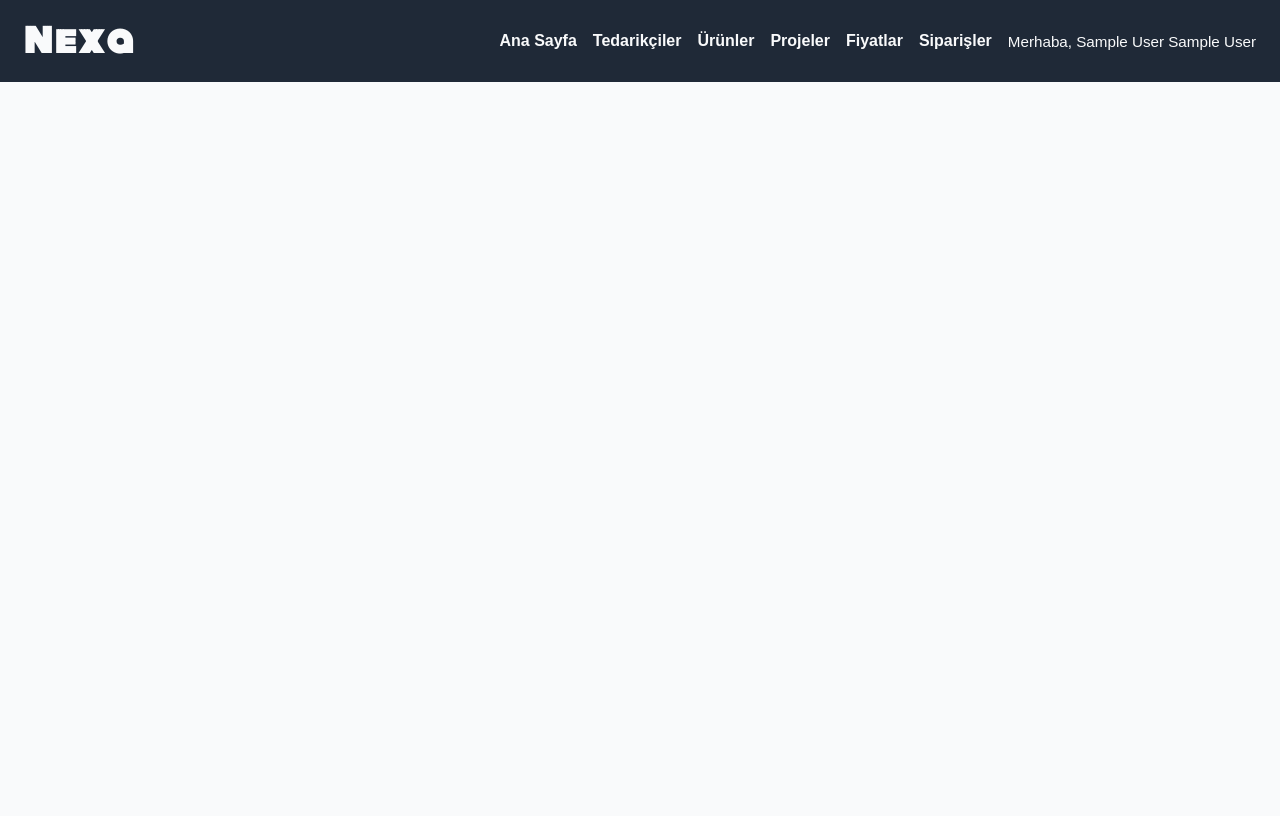
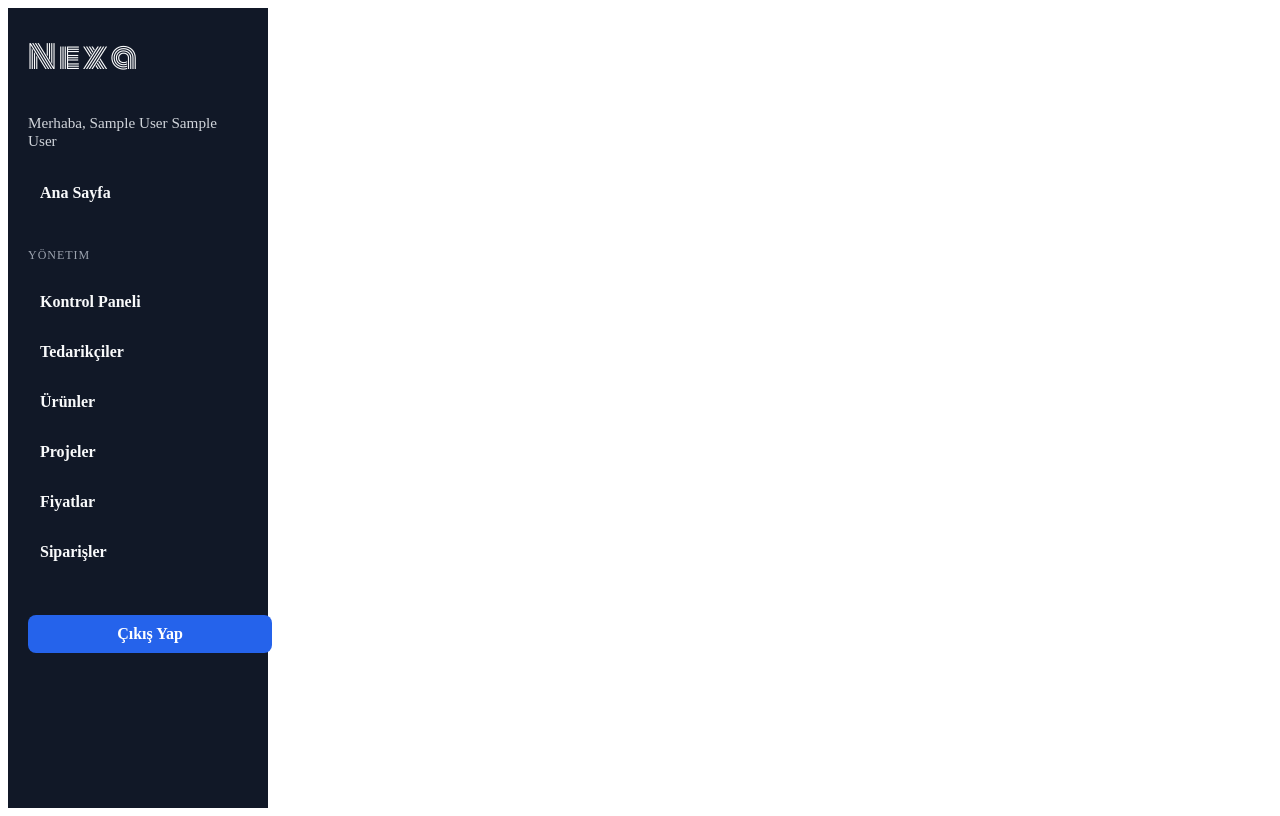
Before and after one commit to hakanicellioglu/nexa, a PHP site: page /sidebar.php in a window 1280 px wide. Before the commit the page ends 82 px from the top, so only its background shows below. Run offline with PHP 8.4, Linux system fonts and the light colour scheme; the visitor is signed in with stand-in values (Sample User, id 1).

Commit message:
Revise sidebar layout

```diff
--- a/sidebar.php
+++ b/sidebar.php
@@ -15,6 +15,7 @@ $publicLinks = [
 ];
 
 $authenticatedLinks = [
+    ['href' => 'dashboard.php', 'label' => 'Kontrol Paneli'],
     ['href' => 'suppliers.php', 'label' => 'Tedarikçiler'],
     ['href' => 'products.php', 'label' => 'Ürünler'],
     ['href' => 'projects.php', 'label' => 'Projeler'],
@@ -26,57 +27,134 @@ $guestLinks = [
     ['href' => 'login.php', 'label' => 'Giriş Yap'],
     ['href' => 'register.php', 'label' => 'Kayıt Ol'],
 ];
+
+$currentPage = basename($_SERVER['PHP_SELF'] ?? '');
+
+if (! defined('NEXA_MONOTON_FONT_LOADED')) {
+    include __DIR__ . '/fonts/monoton.php';
+    define('NEXA_MONOTON_FONT_LOADED', true);
+}
 ?>
-<!DOCTYPE html>
-<html lang="tr">
-<head>
-    <meta charset="UTF-8">
-    <meta name="viewport" content="width=device-width, initial-scale=1.0">
-    <title><?php echo htmlspecialchars($pageTitle, ENT_QUOTES, 'UTF-8'); ?></title>
-    <?php include __DIR__ . '/fonts/monoton.php'; ?>
+
 <style>
-        body { font-family: Arial, sans-serif; margin: 0; background: #f9fafb; color: #111827; }
-        header { background: #1f2937; color: #f9fafb; padding: 16px 24px; display: flex; align-items: center; justify-content: space-between; gap: 24px; }
-        header h1 { margin: 0; font-size: 1.5rem; white-space: nowrap; }
-        .brand-title { font-family: 'Monoton', cursive; font-size: 2rem; letter-spacing: 0.08em; }
-        .header-actions { display: flex; align-items: center; gap: 16px; }
-        nav { display: flex; gap: 16px; flex-wrap: wrap; }
-        nav a { color: #f9fafb; text-decoration: none; font-weight: 600; }
-        nav a:hover { text-decoration: underline; }
-        .user-info { font-size: 0.95rem; white-space: nowrap; }
-        main { padding: 32px 24px; max-width: 960px; margin: 0 auto; }
-        a.button { display: inline-block; margin-top: 16px; padding: 10px 18px; background: #2563eb; color: #fff; text-decoration: none; border-radius: 6px; transition: background 0.2s ease; }
-        a.button:hover { background: #1d4ed8; }
-        .card { background: #fff; border-radius: 8px; padding: 24px; box-shadow: 0 10px 25px rgba(15, 23, 42, 0.08); }
+    .sidebar {
+        width: 260px;
+        min-height: 100vh;
+        background: #111827;
+        color: #f9fafb;
+        display: flex;
+        flex-direction: column;
+        padding: 24px 20px;
+        box-sizing: border-box;
+    }
+
+    .sidebar .brand-title {
+        font-family: 'Monoton', cursive;
+        font-size: 2rem;
+        letter-spacing: 0.08em;
+        margin-bottom: 32px;
+    }
+
+    .sidebar .user-info {
+        font-size: 0.95rem;
+        margin-bottom: 24px;
+        color: #d1d5db;
+    }
+
+    .sidebar nav {
+        flex: 1;
+        display: flex;
+        flex-direction: column;
+        gap: 12px;
+    }
+
+    .sidebar nav .nav-section-title {
+        font-size: 0.75rem;
+        text-transform: uppercase;
+        letter-spacing: 0.08em;
+        color: #9ca3af;
+        margin-top: 24px;
+        margin-bottom: 8px;
+    }
+
+    .sidebar nav a {
+        color: #f9fafb;
+        text-decoration: none;
+        padding: 10px 12px;
+        border-radius: 8px;
+        font-weight: 600;
+        display: block;
+        transition: background 0.2s ease, color 0.2s ease;
+    }
+
+    .sidebar nav a:hover {
+        background: rgba(59, 130, 246, 0.25);
+    }
+
+    .sidebar nav a.active {
+        background: #2563eb;
+    }
+
+    .sidebar .auth-actions {
+        margin-top: 32px;
+    }
+
+    .sidebar .auth-actions a {
+        display: inline-flex;
+        align-items: center;
+        justify-content: center;
+        width: 100%;
+        padding: 10px 12px;
+        background: #2563eb;
+        border-radius: 8px;
+        color: #fff;
+        text-decoration: none;
+        font-weight: 600;
+        transition: background 0.2s ease;
+    }
+
+    .sidebar .auth-actions a:hover {
+        background: #1d4ed8;
+    }
 </style>
-</head>
-<body>
-    <header>
-        <h1 class="brand-title">Nexa</h1>
-        <div class="header-actions">
+
+<aside class="sidebar">
+    <div class="brand-title">Nexa</div>
+
+    <?php if ($userFullName !== '') : ?>
+        <div class="user-info">Merhaba, <?php echo htmlspecialchars($userFullName, ENT_QUOTES, 'UTF-8'); ?></div>
+    <?php endif; ?>
+
     <nav>
-                <?php foreach ($publicLinks as $link) : ?>
-                    <a href="<?php echo htmlspecialchars($link['href'], ENT_QUOTES, 'UTF-8'); ?>">
+        <?php foreach ($publicLinks as $link) :
+            $isActive = $currentPage === basename($link['href']);
+            ?>
+            <a href="<?php echo htmlspecialchars($link['href'], ENT_QUOTES, 'UTF-8'); ?>" class="<?php echo $isActive ? 'active' : ''; ?>">
                 <?php echo htmlspecialchars($link['label'], ENT_QUOTES, 'UTF-8'); ?>
             </a>
         <?php endforeach; ?>
+
         <?php if ($isAuthenticated) : ?>
-                    <?php foreach ($authenticatedLinks as $link) : ?>
-                        <a href="<?php echo htmlspecialchars($link['href'], ENT_QUOTES, 'UTF-8'); ?>">
+            <div class="nav-section-title">Yönetim</div>
+            <?php foreach ($authenticatedLinks as $link) :
+                $isActive = $currentPage === basename($link['href']);
+                ?>
+                <a href="<?php echo htmlspecialchars($link['href'], ENT_QUOTES, 'UTF-8'); ?>" class="<?php echo $isActive ? 'active' : ''; ?>">
                     <?php echo htmlspecialchars($link['label'], ENT_QUOTES, 'UTF-8'); ?>
                 </a>
             <?php endforeach; ?>
+            <div class="auth-actions">
+                <a href="logout.php">Çıkış Yap</a>
+            </div>
         <?php else : ?>
-                    <?php foreach ($guestLinks as $link) : ?>
-                        <a href="<?php echo htmlspecialchars($link['href'], ENT_QUOTES, 'UTF-8'); ?>">
+            <div class="nav-section-title">Hesap</div>
+            <?php foreach ($guestLinks as $link) :
+                $isActive = $currentPage === basename($link['href']);
+                ?>
+                <a href="<?php echo htmlspecialchars($link['href'], ENT_QUOTES, 'UTF-8'); ?>" class="<?php echo $isActive ? 'active' : ''; ?>">
                     <?php echo htmlspecialchars($link['label'], ENT_QUOTES, 'UTF-8'); ?>
                 </a>
             <?php endforeach; ?>
         <?php endif; ?>
     </nav>
-            <?php if ($userFullName !== '') : ?>
-                <div class="user-info">Merhaba, <?php echo htmlspecialchars($userFullName, ENT_QUOTES, 'UTF-8'); ?></div>
-            <?php endif; ?>
-        </div>
-    </header>
-    <main>
+</aside>
```
Lines whose indentation alone changed are shown as unchanged.
